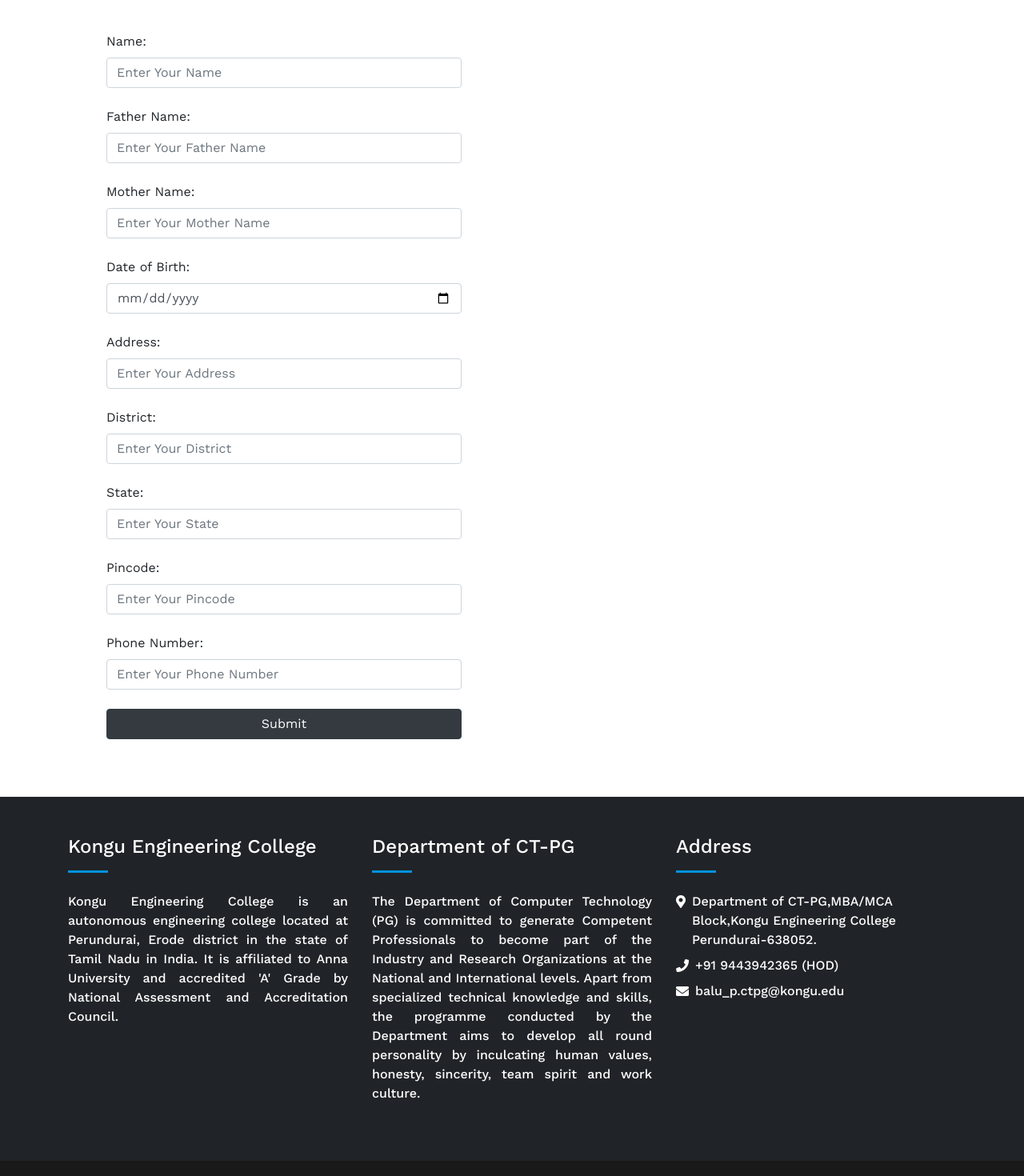
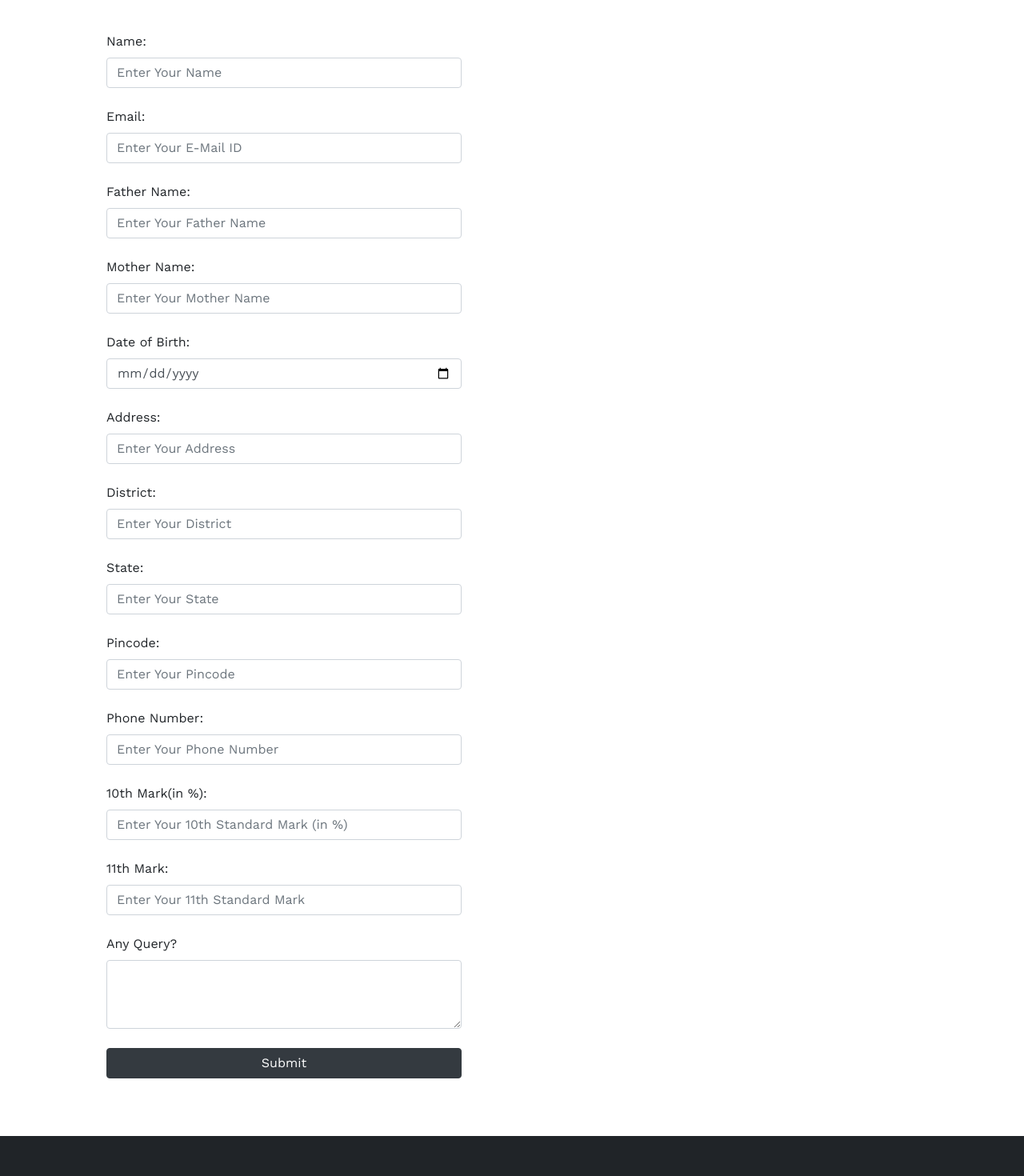
Before and after one commit to saravanaraja25/kec-msc-react-v2, a React (Create React App) app: page /admission in a window 1280 px wide. Shown: the part 340-1810 px from the top of the page at 80% size. Built offline with nearby package versions, Linux system fonts and the light colour scheme; no server answers.

Commit message:
admission form changes

```diff
--- a/src/components/Admission.js
+++ b/src/components/Admission.js
@@ -3,7 +3,11 @@ import {db} from '../firebase';
 import emailjs from 'emailjs-com';
 
 const Admission = () => {
+    const [loading,setLoading]=useState(false);
     const[name,setName]=useState("");
+    const[email,setEmail]=useState("");
+    const[mark10,setMark10]=useState("");
+    const[mark11,setMark11]=useState("");
     const[fathername,setFatherName]=useState("");
     const[mothername,setMotherName]=useState("");
     const[dob,setdob]=useState("");
@@ -12,10 +16,13 @@ const Admission = () => {
     const[state,setState]=useState("");
     const[pincode,setPincode]=useState("");
     const[phone,setPhone]=useState("");
+    const[query,setQuery]=useState("");
     const handleSubmit =(e)=>{
         e.preventDefault();
+        setLoading(true)
         db.collection("enquiry").add({
             name: name,
+            email:email,
             fathername: fathername,
             mothername: mothername,
             dob: dob,
@@ -23,12 +30,19 @@ const Admission = () => {
             district: district,
             state: state,
             pincode: pincode,
-            phone: phone
+            phone: phone,
+            mark10:mark10,
+            mark11:mark11,
+            query:query
         }).then(()=>{
             emailjs.sendForm(process.env.REACT_APP_SERVICE_ID, process.env.REACT_APP_TEMPLATE_ID, e.target, process.env.REACT_APP_USER_ID)
             .then(() => {
                 alert("Your Form Submitted. We'll Contact You Back Soon.")
                 setName("")
+                setEmail("")
+                setMark10("")
+                setMark11("")
+                setQuery("")
                 setFatherName("")
                 setMotherName("")
                 setdob("")
@@ -37,6 +51,7 @@ const Admission = () => {
                 setState("")
                 setPincode("")
                 setPhone("")
+                setLoading(false)
             }, (error) => {
                 console.log(error.text);
             });
@@ -65,6 +80,8 @@ const Admission = () => {
                         <form className="p-5" onSubmit={handleSubmit}  >
                             <label htmlFor="name">Name:</label>
                             <input type="text" id="name" value={name} onChange={(e)=>setName(e.target.value)} name="name" className="form-control mb-4" placeholder="Enter Your Name" required />
+                            <label htmlFor="email">Email:</label>
+                            <input type="email" id="email" value={email} onChange={(e)=>setEmail(e.target.value)} name="email" className="form-control mb-4" placeholder="Enter Your E-Mail ID" required />
                             <label htmlFor="fathername">Father Name:</label>
                             <input type="text" id="fathername" value={fathername} onChange={(e)=>setFatherName(e.target.value)} name="fathername" className="form-control mb-4" placeholder="Enter Your Father Name" required />
                             <label htmlFor="mothername">Mother Name:</label>
@@ -81,7 +98,13 @@ const Admission = () => {
                             <input type="number" id="pincode" value={pincode} name="pincode" onChange={(e)=>setPincode(e.target.value)} className="form-control mb-4" placeholder="Enter Your Pincode" required />
                             <label htmlFor="phone">Phone Number:</label>
                             <input type="number" id="phone" value={phone} name="phone" onChange={(e)=>setPhone(e.target.value)} className="form-control mb-4" placeholder="Enter Your Phone Number" required />
-                            <button className="btn btn-dark btn-block my-4" type="submit">Submit</button>
+                            <label htmlFor="10thmark">10th Mark(in %):</label>
+                            <input type="number" id="10thmark" value={mark10} name="10mark" onChange={(e)=>setMark10(e.target.value)} className="form-control mb-4" placeholder="Enter Your 10th Standard Mark (in %)" min="0" max="100" required />
+                            <label htmlFor="11thmark">11th Mark:</label>
+                            <input type="number" id="11thmark" value={mark11} name="11mark" onChange={(e)=>setMark11(e.target.value)} className="form-control mb-4" placeholder="Enter Your 11th Standard Mark " min="0" required />
+                            <label htmlFor="query">Any Query?</label>
+                            <textarea name="query" className="form-control" value={query} onChange={(e)=>setQuery(e.target.value)} id="query" cols="30" rows="3"></textarea>
+                            <button disabled={loading} className="btn btn-dark btn-block my-4" type="submit">Submit</button>
                         </form>
                     </div>
                     <div className="col-md-6"></div>
```
